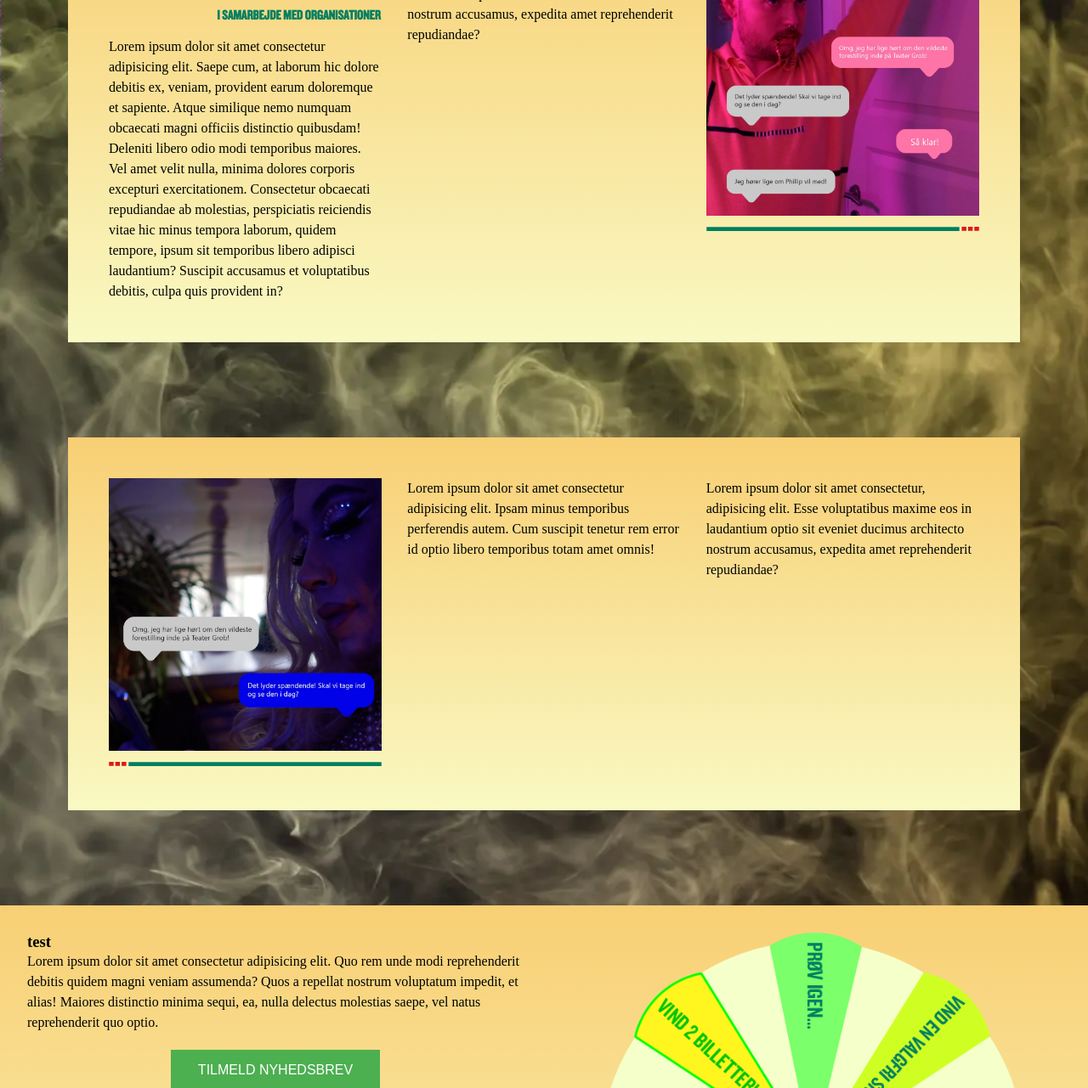
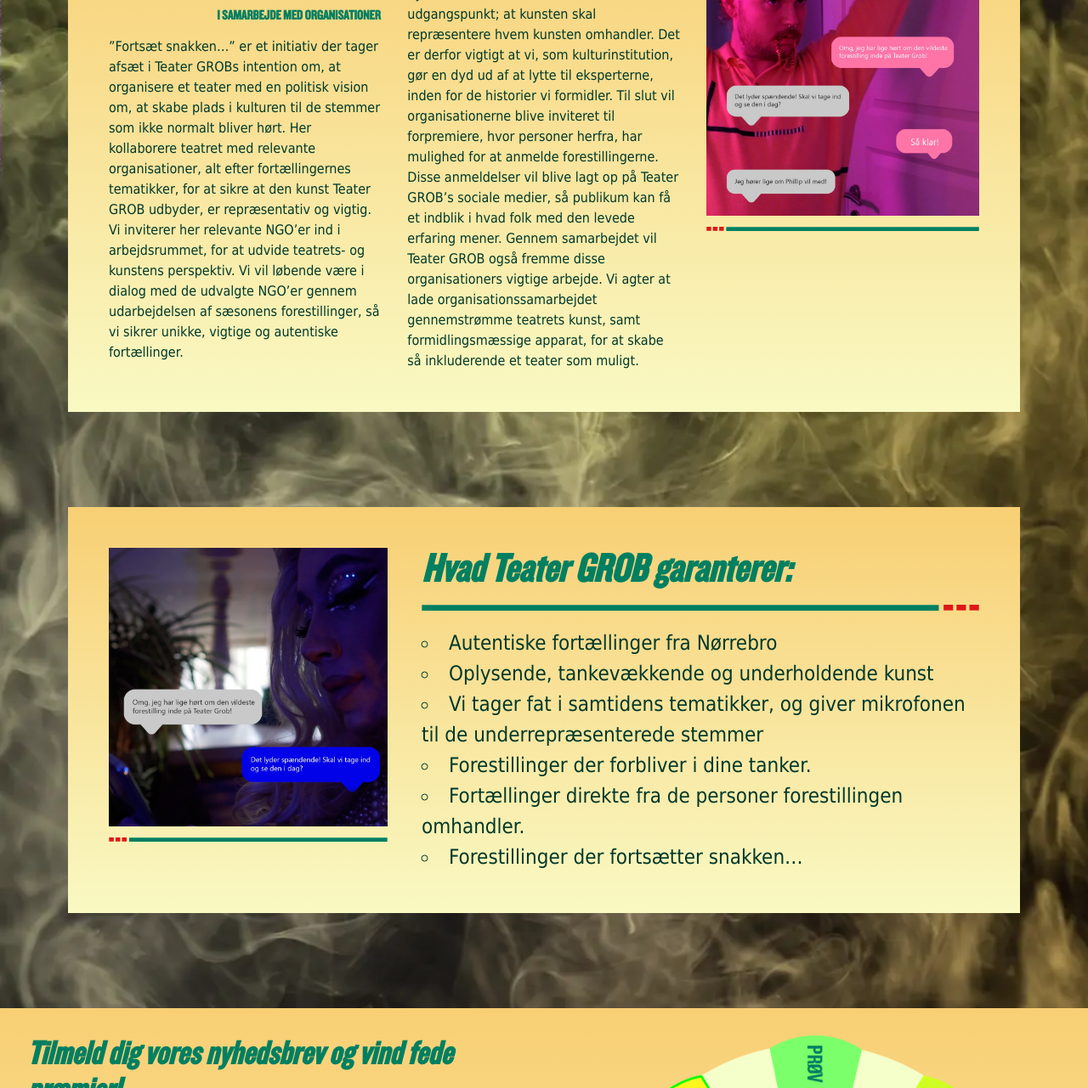
Before and after one commit to Dani59h1/grob, a plain HTML site: page index.html in a window 1280 px wide. Shown: the part 1015-2296 px from the top of the page at 85% size. Drawn offline with Linux system fonts and the light colour scheme.

Commit message:
komnumand

```diff
--- a/index.html
+++ b/index.html
@@ -6,6 +6,7 @@
     <meta name="viewport" content="width=device-width, initial-scale=1.0">
     <title>fortsæt snakken...</title>
     <link rel="icon" type="image/x-icon" href="billeder/logo.svg">
+
     <link rel="stylesheet" href="style.css">
 
     <style>
@@ -18,10 +19,19 @@
 
 /* ____________ SECTION 1 ____________ */
 
-p {
+p, li {
   line-height: 1.5;
+  font-family: 'tahoma';
+  color: #00382a;
 }
 
+#third_section li {
+
+  font-size: 1.5rem;
+   list-style-type: circle;
+     list-style-position: inside;
+
+}
 
 
 #first_section {
@@ -37,6 +47,50 @@
     font-size: 3rem;
      font-family:'knockout';
      font-style: italic;
+
+}
+
+h4 {
+    color: #007F61;
+    font-size: 3rem;
+     font-family:'knockout';
+     font-style: italic;
+       padding-bottom: 1rem;
+}
+
+#fourth_section h4 {
+
+    font-size: 2.5rem;
+
+}
+
+#fourth_section p {
+   font-size: 1.5rem;
+
+}
+
+#fourth_section p {
+   padding-bottom: 1rem;
+
+}
+
+@media (max-width: 960px){
+  h4 {
+    font-size: 2rem;
+  }
+
+  #third_section li {
+  font-size: 1.2rem;
+}
+
+#second_section p {
+  font-size: 0.8rem;
+}
+
+#fourth_section p {
+   font-size: 1rem;
+
+}
 
 }
 
@@ -75,7 +129,9 @@
 
 }
 
-
+#third_section .fsnak, #fourth_section .fsnak {
+  padding-bottom: 1rem;
+}
 
 
 
@@ -89,7 +145,7 @@
   background-position: center;
 }
 
-.sec2grid {
+.sec2grid, .sec3grid {
   background-color: rgb(248, 248, 160);
   background: linear-gradient(0deg, rgba(249,249,195,1) 0%, rgb(248, 207, 116) 100%);
 
@@ -104,24 +160,38 @@
     padding: 3rem;
 }
 
+
+
+
+
+.sec3grid {
+    display: grid;
+    grid-template-columns: 1fr 2fr;
+    gap: 40px;
+    padding: 3rem;
+}
+
 #second_section h2 {
   padding-left: 0.4rem;
 }
 }
 
 @media (max-width: 649px){
-.sec2grid {
+.sec2grid, .sec3grid {
     padding: 2rem;
 }
 .paragraph {
   padding-block: 1rem;
 }
 
-.fsnak {
+#third_section li {
+  font-size: 1rem;
 }
 
+
+
 #second_section h3 {
-      font-size: 1rem;
+      font-size: 1.2rem;
       padding-bottom: 1rem;
       padding-right: 0.1rem;
        padding-top: 0.5rem;
@@ -129,7 +199,14 @@
 
 
 #second_section h2 {
-  font-size: 2.5rem;
+  font-size: 3.5rem;
+}
+
+
+
+#third_section h4 {
+  font-size: 2rem;
+
 }
 
 main {
@@ -165,6 +242,12 @@
 /* ________________SECTION 3____________________ */
 
 
+/* #third_section h4 {
+      font-size: 1.2rem;
+      padding-bottom: 1rem;
+      padding-right: 0.1rem;
+       padding-top: 0.5rem;
+} */
 
 /*
 ______________SECTION 4 _____________________  */
@@ -188,7 +271,7 @@
 }
 
 .batten {
-  background-color: #4CAF50;
+  background-color: rgb(42, 155, 69);
   border: none;
   color: white;
   padding: 15px 32px;
@@ -296,21 +379,31 @@
       <h2>fortsæt snakken</h2>
       <img class="fsnak" src="new/stregmedprik2.svg" alt="streg"/>
       <h3>I SAMARBEJDE MED ORGANISATIONER</h3>
-      <p>Lorem ipsum dolor sit amet consectetur adipisicing elit. Saepe cum, at laborum hic dolore debitis ex, veniam, provident earum
-         doloremque et sapiente. Atque similique nemo numquam obcaecati magni officiis distinctio quibusdam! Deleniti libero odio modi temporibus
-          maiores. Vel amet velit nulla, minima dolores corporis excepturi exercitationem. Consectetur obcaecati repudiandae ab molestias, perspiciatis
-           reiciendis vitae hic minus tempora laborum, quidem tempore, ipsum sit temporibus libero adipisci laudantium? Suscipit accusamus et voluptatibus debitis, culpa quis provident in?</p>
-    </div>
+      <p>”Fortsæt snakken…” er et initiativ der tager afsæt i Teater GROBs intention om, at organisere et teater med en politisk
+      vision om, at skabe plads i kulturen til de stemmer som ikke normalt bliver hørt. Her kollaborere teatret med relevante
+      organisationer, alt efter fortællingernes tematikker, for at sikre at den kunst Teater GROB udbyder, er repræsentativ og
+      vigtig.
+      Vi inviterer her relevante NGO’er ind i arbejdsrummet, for at udvide teatrets- og kunstens perspektiv. Vi vil løbende
+      være i dialog med de udvalgte NGO’er gennem udarbejdelsen af sæsonens forestillinger, så vi sikrer unikke, vigtige og
+      autentiske fortællinger.</div>
 
       <div class="paragraph">
-        <p>Lorem ipsum dolor sit amet consectetur, adipisicing elit. Esse voluptatibus maxime eos in laudantium optio sit eveniet ducimus architecto nostrum accusamus, expedita amet reprehenderit repudiandae?</p>
+        <p>Kampagnen ”fortsæt snakken…” har til formål, at behandle samtidens tematikker i ny skrevet dramatik, med det
+        udgangspunkt; at kunsten skal repræsentere hvem kunsten omhandler. Det er derfor vigtigt at vi, som kulturinstitution,
+        gør en dyd ud af at lytte til eksperterne, inden for de historier vi formidler.
+        Til slut vil organisationerne blive inviteret til forpremiere, hvor personer herfra, har mulighed for at anmelde
+        forestillingerne. Disse anmeldelser vil blive lagt op på Teater GROB’s sociale medier, så publikum kan få et indblik i
+        hvad folk med den levede erfaring mener. Gennem samarbejdet vil Teater GROB også fremme disse organisationers vigtige
+        arbejde. Vi agter at lade organisationssamarbejdet gennemstrømme teatrets kunst, samt formidlingsmæssige apparat, for at
+        skabe så inkluderende et teater som muligt.
+        </p>
       </div>
 
 
 
 <div class="theimage">
   <img src="new/pic7.webp" alt="tester">
-  <img src="new/fsnakken.svg" alt="streg" width="400" />
+  <img src="new/prikstreg.svg" alt="stregmedprik" width="400" />
 </div>
 
     </div>
@@ -322,7 +415,7 @@
 <section id="third_section">
 
 
-  <div class="sec2grid">
+  <div class="sec3grid">
 
       <div>
         <img src="new/pic5.webp" alt="tester">
@@ -331,13 +424,16 @@
 
 
     <div class="paragraph">
-      <p>Lorem ipsum dolor sit amet consectetur adipisicing elit. Ipsam minus temporibus perferendis autem. Cum suscipit
-        tenetur rem error id optio libero temporibus totam amet omnis!</p>
-    </div>
-
-    <div class="paragraph">
-      <p>Lorem ipsum dolor sit amet consectetur, adipisicing elit. Esse voluptatibus maxime eos in laudantium optio sit
-        eveniet ducimus architecto nostrum accusamus, expedita amet reprehenderit repudiandae?</p>
+      <h4>Hvad Teater GROB garanterer:</h4>
+      <img class="fsnak" src="new/stregmedprik2.svg" alt="streg" />
+      <ul>
+      <li>Autentiske fortællinger fra Nørrebro</li>
+      <li>Oplysende, tankevækkende og underholdende kunst</li>
+      <li>Vi tager fat i samtidens tematikker, og giver mikrofonen til de underrepræsenterede stemmer</li>
+      <li>Forestillinger der forbliver i dine tanker.</li>
+      <li>Fortællinger direkte fra de personer forestillingen omhandler.</li>
+      <li>Forestillinger der fortsætter snakken…</li>
+      </ul>
     </div>
 
 
@@ -351,11 +447,22 @@
 
 <section id="fourth_section">
 
-  <div id="text"
-  ><h3>test</h3>
-  <p>Lorem ipsum dolor sit amet consectetur adipisicing elit. Quo rem unde modi reprehenderit debitis quidem magni veniam assumenda? Quos a repellat nostrum voluptatum impedit, et alias! Maiores distinctio minima sequi, ea, nulla delectus molestias saepe, vel natus reprehenderit quo optio.
+  <div id="text">
+  <h4>Tilmeld dig vores nyhedsbrev og vind fede præmier!</h4>
+  <img class="fsnak" src="new/stregmedprik2.svg" alt="streg" />
 
-  </p>
+  <p> Kan du heller ikke vente til næste teateroplevelse? </p>
+
+  <p>Frygt ej! Nu har du chancen for at fremskynde processen ved at vinde fede præmier
+    til Teater Grob såsom fribilletter, vilde tilbud samt drinks i baren.
+    </p>
+
+    <p>at tilmelde dig vores nyhedsbrev vil du modtage en email, hvor du kan få lov til
+    at dreje vores lykkehjul.
+    samtidig vil du regelmæssigt blive opdateret på sidste nyt omkring Teater Grob med
+    alt fra nyeste forestillinger og events til behind the scenes, anmeldelser, fremtidige
+    konkurrencer og meget mere!
+    </p>
 
   <div class="centerbatten">
     <button class="batten">TILMELD NYHEDSBREV</button>
```
